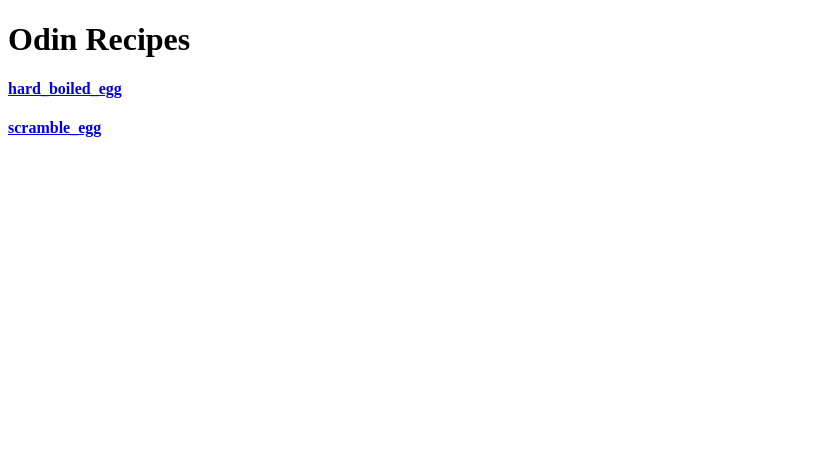
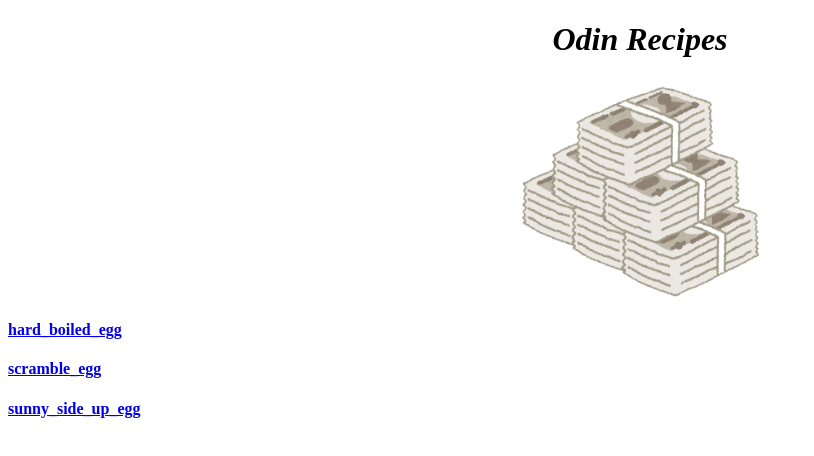
Before and after one commit to cuonghathe/TOP-P1, a plain HTML site: page index.html in a window 1280 px wide. Shown: the whole page, without its empty margins (0-814 px from the left). Drawn offline with Linux system fonts and the light colour scheme.

Commit message:
them style don gian cho header va img

```diff
--- /dev/null
+++ b/index.css
@@ -0,0 +1,14 @@
+.header{
+  font-style:italic;
+  margin-left: auto;
+  text-align: center;
+}
+
+
+#frontImage{
+  display: block;
+  width: 250px;
+  height: 220px;
+  margin-left: auto;
+  margin-right: auto;
+}
--- a/index.html
+++ b/index.html
@@ -3,12 +3,15 @@
 <head>
   <meta charset="UTF-8">
   <meta name="viewport" content="width=device-width, initial-scale=1.0">
+  <link rel="stylesheet" href = "./index.css">
   <title>TOP-P1</title>
 </head>
 <body>
-  <h1>Odin Recipes</h1>
+  <h1 class = 'header'>Odin Recipes</h1>
+  <img id="frontImage" src="./image/money_satsutaba2.png" alt="Money">
   <a href="./recipies/hard_boiled_egg.html" target="_blank" rel = "noopener noreferer" ><h4>hard_boiled_egg</h4></a>
-  <a href="./recipies/scramble_egg.html" target="_blank" rel ="noopener noreferer"><h4>scramble_egg</h4></a>
+  <a href="./recipies/scramble_egg copy.html" target="_blank" rel ="noopener noreferer"><h4>scramble_egg</h4></a>
+  <a href="./recipies/sunny_side_up_egg.html" target="_blank" rel ="noopener noreferer"><h4>sunny_side_up_egg</h4></a>
 
 </body>
 </html>
--- /dev/null
+++ b/recipies/recipes.css
@@ -0,0 +1,12 @@
+h1{
+  text-align: center;
+  margin:30px;
+}
+
+img{
+  display: block;
+  margin-left: auto;
+  margin-right: auto;
+  height:250px;
+  width: 300px;
+}
```
Also changed, not shown: recipies/hard_boiled_egg.html (+2 -1 lines), recipies/scramble_egg copy.html (+1 -0 lines), recipies/sunny_side_up_egg.html (+1 -0 lines).
